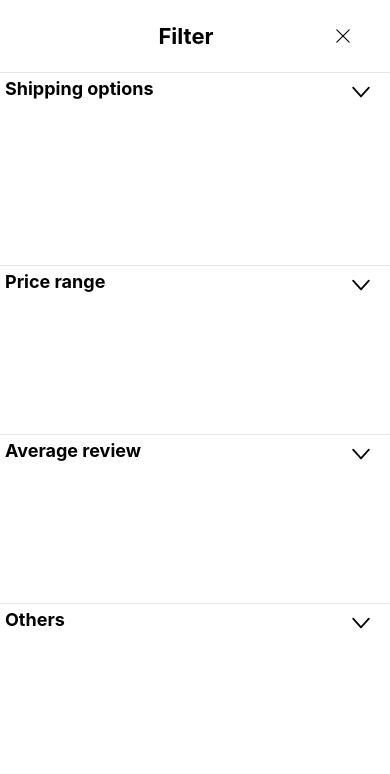
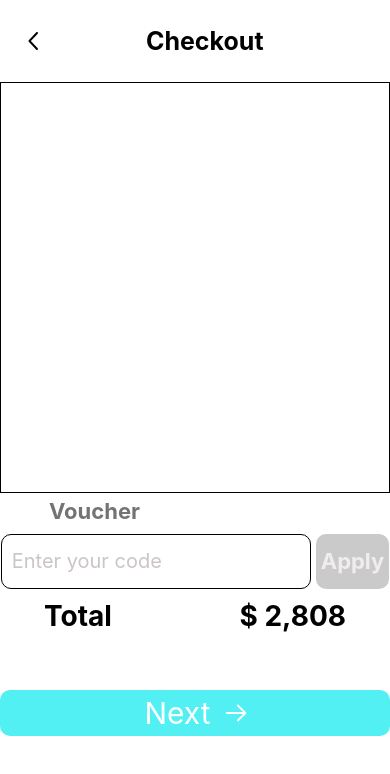
Before and after one commit to tuankietbmy/BTL-Mobile, a React Native app: screen /Screen2 in a window 390 px wide. Shown: the top 774 px of the page. Built offline with nearby package versions, Linux system fonts and the light colour scheme.

Commit message:
Screen2 gan xong

```diff
--- a/App.js
+++ b/App.js
@@ -1,5 +1,6 @@
 
 import Screen1 from './components/Screen1';
+import Screen2 from './components/Screen2';
 import Screen3 from './components/Screen3';
 import Screen4 from './components/Screen4';
 import {NavigationContainer } from '@react-navigation/native'
@@ -11,7 +12,7 @@ export default function App() {
     <NavigationContainer>
       <Stack.Navigator initialRouteName="Screen1">
       <Stack.Screen name="Screen1" component={Screen1} options={{ headerShown: false }} />
-
+    	<Stack.Screen name="Screen2" component={Screen2}  options={{ headerShown: false }}/>
         <Stack.Screen name="Screen3" component={Screen3}  options={{ headerShown: false }}/>
         <Stack.Screen name="Screen4" component={Screen4} options={{ headerShown: false }}/>
       </Stack.Navigator>
--- /dev/null
+++ b/components/Screen2.js
@@ -0,0 +1,95 @@
+import {
+  Text,
+  View,
+  StyleSheet,
+  Image,
+  TouchableOpacity,
+  CheckBox,
+  Animated,
+  TextInput
+} from 'react-native';
+import { ChevronLeftIcon,ArrowRightIcon } from '@radix-ui/react-icons';
+import { useState, useRef } from 'react';
+export default function Screen2({ navigation }) {
+
+
+  return (
+    <View style={styles.container}>
+      <View
+        style={{ flex: 0.3, flexDirection: 'row', justifyContent: 'center' }}>
+        <TouchableOpacity
+          style={{
+            alignSelf: 'center',
+            flex: 0.05,
+            justifyContent: 'space-between',
+          }}
+          onPress = {()=>navigation.goBack()}
+          >
+          <ChevronLeftIcon style={{ height: 30, width: 30 }} />
+        </TouchableOpacity>
+        <Text
+          style={{
+            textAlign: 'center',
+            fontSize: 25,
+            fontWeight: 'bold',
+            alignContent: 'center',
+            flex: 0.85,
+          }}>
+          Checkout
+        </Text>
+      </View>
+      <View style={{flex:1.5,borderWidth:1}}>
+
+      </View>
+      <View style={{flex:0.15,marginLeft:44}}>
+           <Text style={{fontSize:22,fontWeight:'bold',margin:5,color:"#757272"}}>Voucher</Text>
+      </View>
+      <View style={{flex:0.2,flexDirection:'row',justifyContent:'center',marginBottom:10}}>
+        <TextInput style={{borderWidth:1,width:310,borderRadius:10,fontSize:20,paddingLeft: 10,}} placeholder="Enter your code" placeholderTextColor="#CCC5C5" ></TextInput>
+        <TouchableOpacity style={{justifyContent:'center',backgroundColor:"#CBCACA",marginLeft:5,borderRadius:10}}>
+          <Text style={{fontSize:22,fontWeight:'bold',color:"#F1EDED",margin:5}}>Apply</Text>
+        </TouchableOpacity>
+      </View>
+      <View style={{flex:0.3,flexDirection:'row',justifyContent:'space-between',marginLeft:44,marginRight:44}}>
+        <Text style={{fontSize:28,fontWeight:'bold'}}>Total</Text>
+        <Text style={{fontSize:28,fontWeight:'bold'}}>$ 2,808</Text>
+      </View>
+      <View style={{flex:0.6,alignItems:'center'}}><TouchableOpacity
+          style={{
+            backgroundColor: '#53F0F3',
+            borderRadius: 10,
+            width: 390,
+            margin: 10,
+            justifyContent: 'center',
+            flexDirection: 'row',
+            alignItems: 'center',
+          }}
+          onPress ={()=>navigation.navigate('Screen3')}
+          >
+
+          <Text
+            style={{
+              color: 'white',
+              textAlign: 'center',
+              fontSize: 30,
+              paddingLeft: 5,
+              margin: 5,
+            }}>
+            Next
+          </Text>
+          <ArrowRightIcon
+            style={{ height: 28, width: 40, color:'white' }}
+
+          />
+        </TouchableOpacity></View>
+    </View>
+  );
+}
+
+const styles = StyleSheet.create({
+  container: {
+    backgroundColor: 'white',
+    flex: 1,
+  },
+
+});
```
